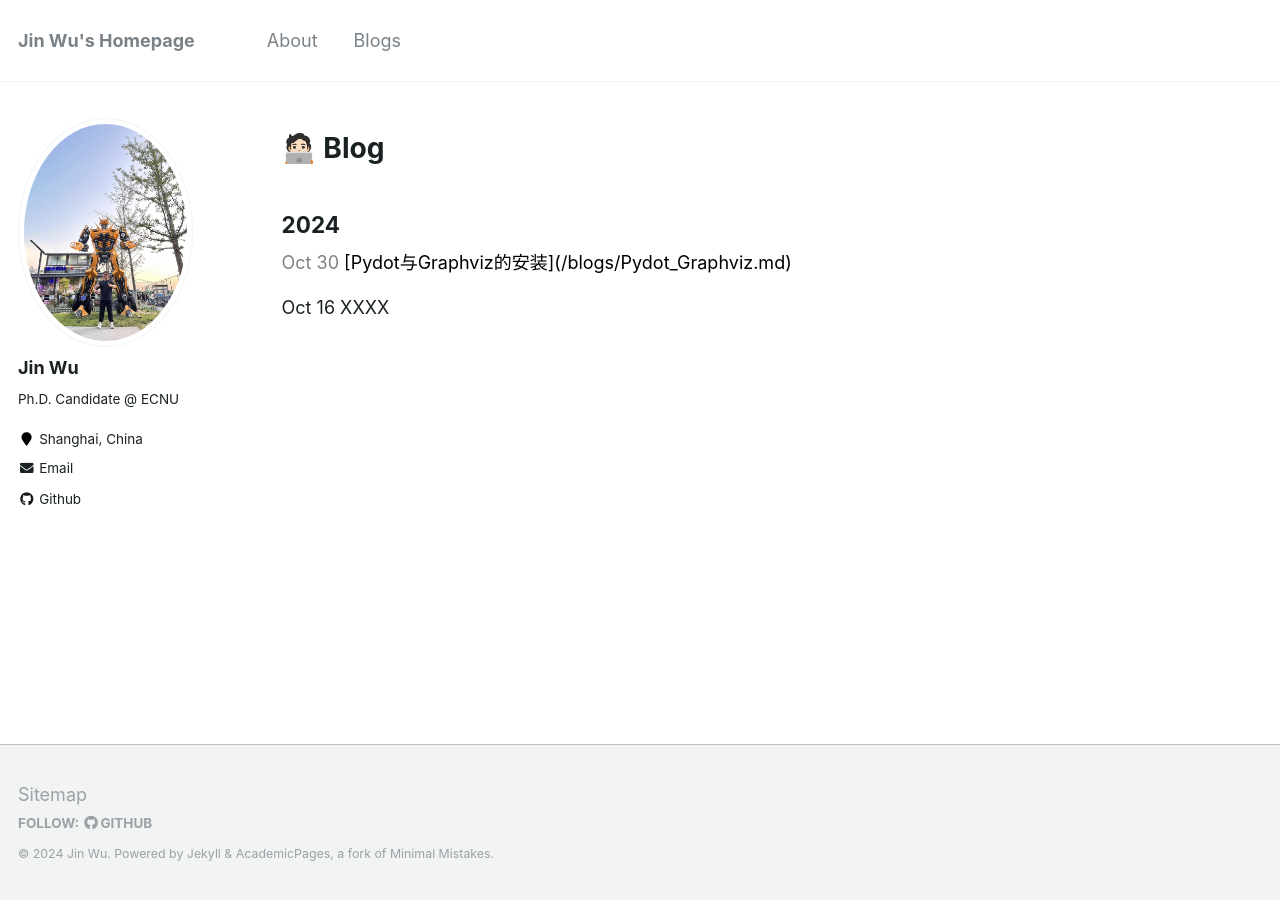
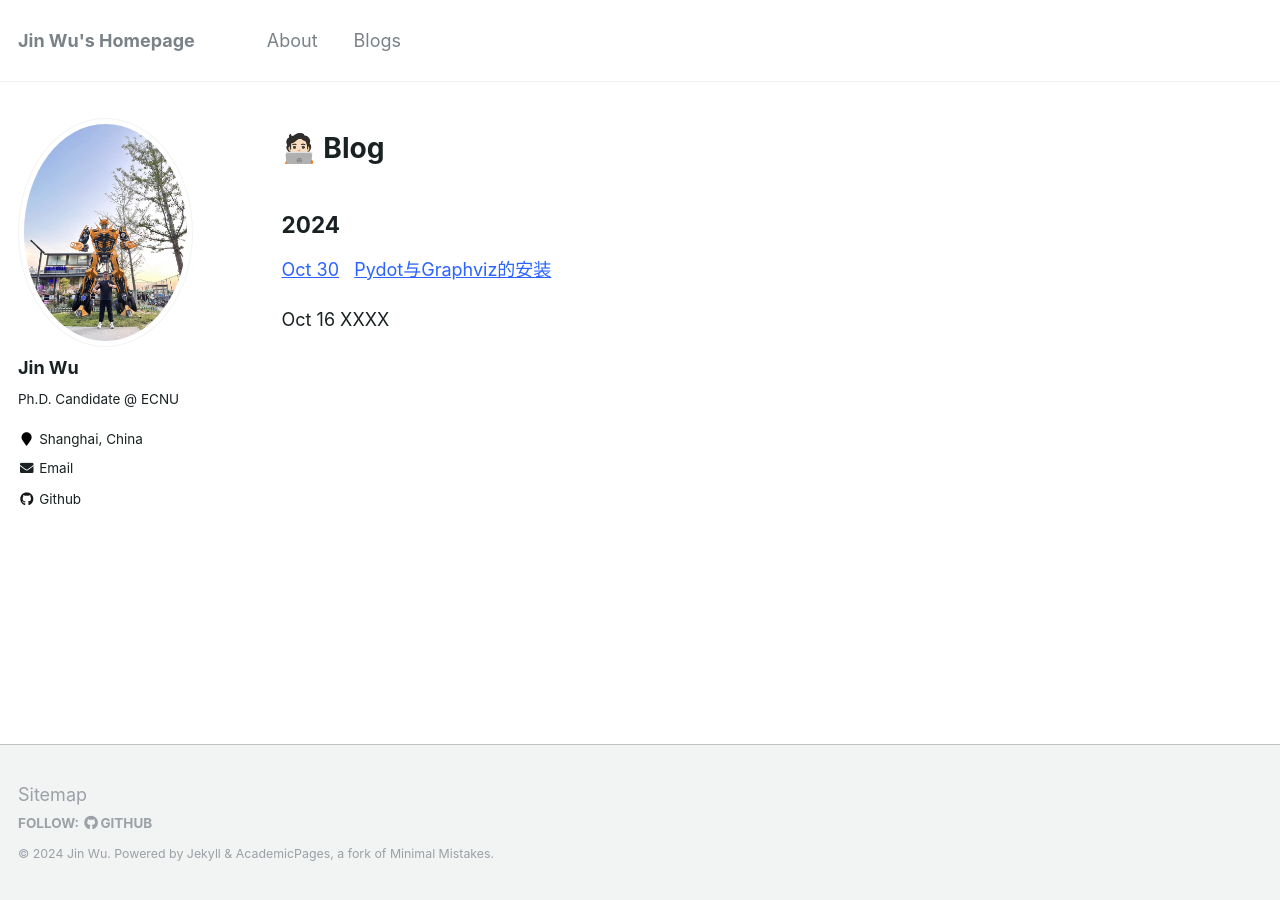
Before and after one commit to WooTzins/WooTzins.github.io, a Jekyll site: the page built from _pages/blog.md, in a window 1280 px wide. Built offline with Jekyll 4.4.1, drawn with Linux system fonts in a browser that asks for light colours; comment, search, counter and statistics services are not loaded.

Commit message:
Update blog.md

```diff
--- a/_pages/blog.md
+++ b/_pages/blog.md
@@ -9,6 +9,6 @@ author_profile: true
 ======
 
 ## 2024
-<font color="grey">Oct 30</font>   <font color="black">[Pydot与Graphviz的安装](/blogs/Pydot_Graphviz.md)</font>
+[Oct 30](#) &nbsp; [Pydot与Graphviz的安装](blogs/Pydot_Graphviz.md)
 
 Oct 16 XXXX
```
